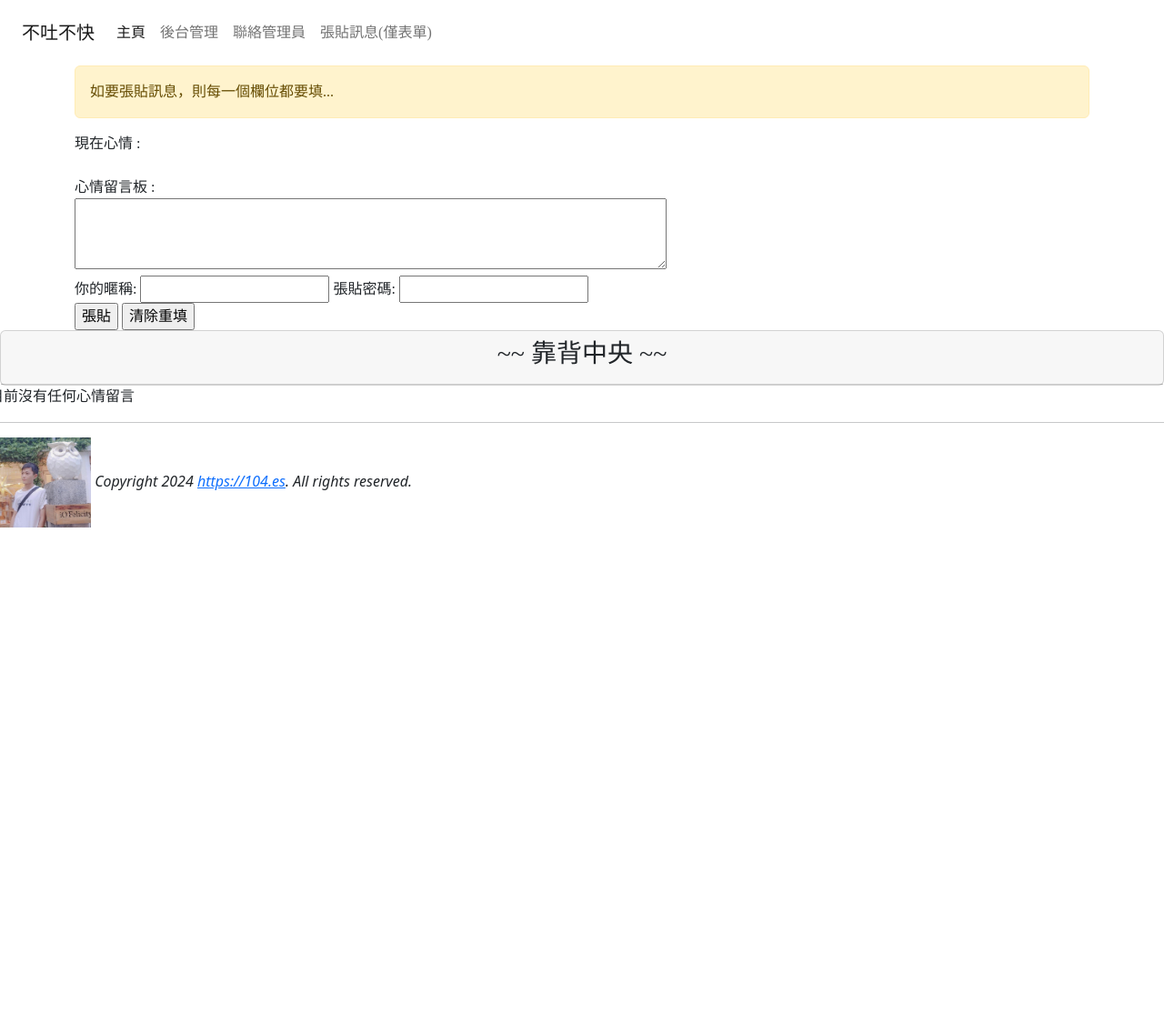
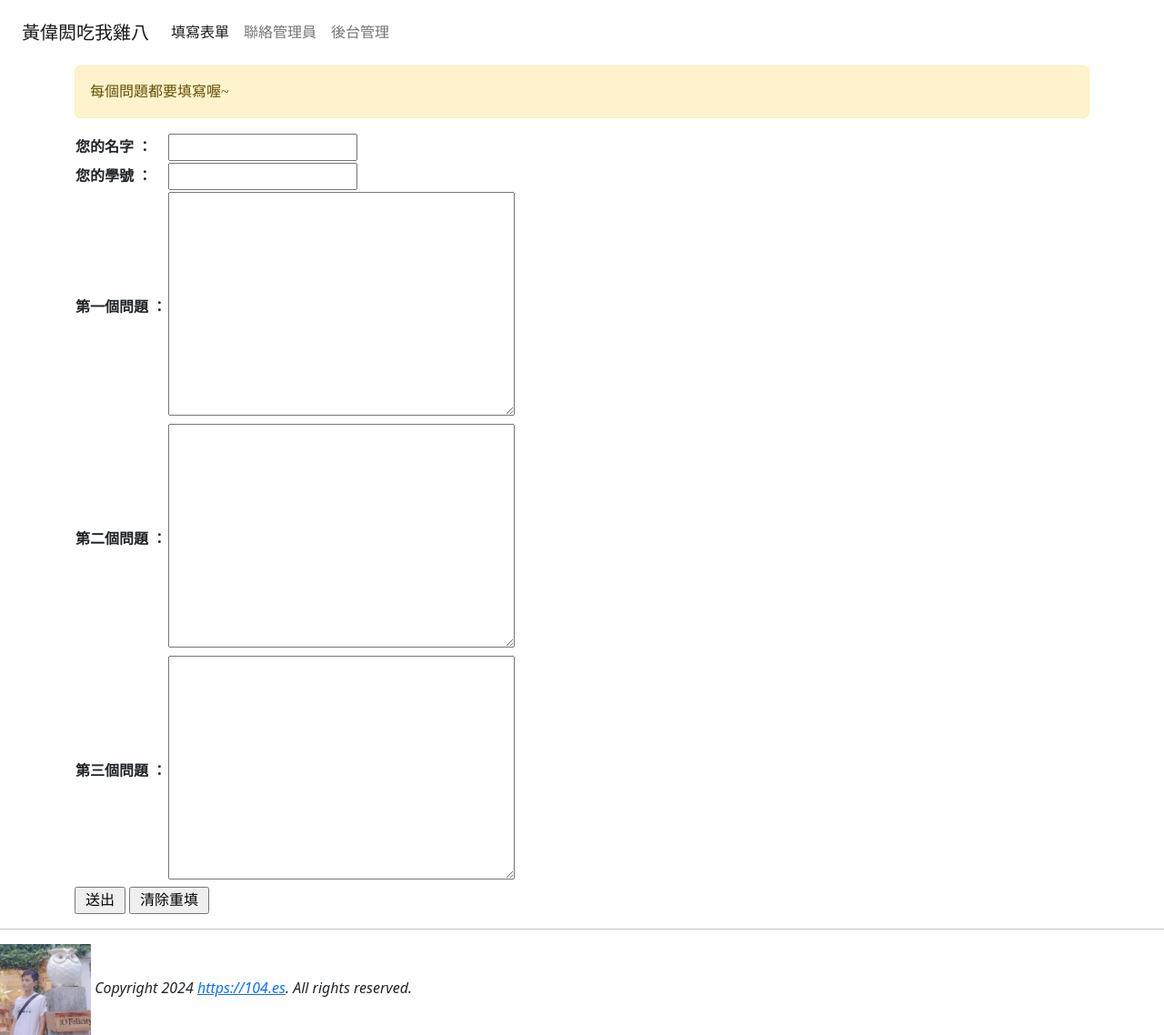
Before and after one commit to XiaoWang1212/questionnaire, a Django app: page / in a window 1280 px wide. Shown: the whole page at 91% size. Before the commit the page ends 580 px from the top, so only its background shows below. Run offline with Django 5.2, Linux system fonts and the light colour scheme; data that the repository does not hold is empty; some libraries are stand-ins or nearby versions.

Commit message:
complete whole file, I am very fast~

```diff
--- a/mysite/forms.py
+++ b/mysite/forms.py
@@ -6,14 +6,16 @@ class ContactForm(forms.Form):
     user_email = forms.EmailField(label=" 電子郵件 ")
     user_message = forms.CharField(label=" 你的意見 ", widget=forms.Textarea)
 
-class PostForm(forms.ModelForm):
+class Receive(forms.ModelForm):
+
     class Meta:
-        model = models.Post
-        fields = ['mood', 'nickname', 'message', 'del_pass']
+        model = models.Questionnaire
+        fields = ['name', 'student_ID', 'question1', 'question2', 'question3']
 
     def __init__(self, *args, **kwargs):
-        super(PostForm, self).__init__(*args, **kwargs)
-        self.fields['mood'].label = " 現在心情 "
-        self.fields['nickname'].label = " 你的暱稱 "
-        self.fields['message'].label = " 心情留言 "
-        self.fields['del_pass'].label = " 設定密碼 "
+        super(Receive, self).__init__(*args, **kwargs)
+        self.fields['name'].label = " 您的名字 "
+        self.fields['student_ID'].label = " 您的學號 "
+        self.fields['question1'].label = " 第一個問題 "
+        self.fields['question2'].label = " 第二個問題 "
+        self.fields['question3'].label = " 第三個問題 "
--- a/mysite/models.py
+++ b/mysite/models.py
@@ -1,3 +1,4 @@
+from typing import Any
 from django.db import models
 
 # Create your models here.
@@ -18,3 +19,13 @@ class Post(models.Model):
 
     def __str__(self):
         return self.message
+
+class Questionnaire(models.Model):
+    name = models.CharField(max_length=4)
+    student_ID = models.CharField(max_length=10)
+    question1 = models.TextField(null=False)
+    question2 = models.TextField(null=False)
+    question3 = models.TextField(null=False)
+
+    def __str__(self):
+        return self.name
--- a/mysite/views.py
+++ b/mysite/views.py
@@ -1,66 +1,11 @@
 from django.shortcuts import render, redirect
 from mysite import models, forms
 from django.core.mail import EmailMessage
-
-def index(request):
-    posts = models.Post.objects.filter(enabled=True).order_by('-pub_time')[:30]
-    moods = models.Mood.objects.all()
-
-    message = '如要張貼訊息，則每一個欄位都要填...'
-
-    if request.method == 'GET':
-        user_id = request.GET.get("user_id")
-        user_pass = request.GET.get("user_pass")
-        user_post = request.GET.get("user_post")
-        user_mood = request.GET.get("mood")
-
-        if user_id and user_pass and user_post and user_mood:
-            try:
-                mood = models.Mood.objects.get(status=user_mood)
-                post = models.Post(mood=mood, nickname=user_id, del_pass=user_pass, message=user_post)
-                post.save()
-                message = "成功儲存! 請記得您的編輯密碼【{}】! 訊息經審查後才會顯示。".format(user_pass)
-            except models.Mood.DoesNotExist:
-                message = "指定的心情不存在。"
-        else:
-            message = "如要張貼訊息，則每一個欄位都要填..."
-    return render(request, 'index_site.html', locals())
-
-def delpost(request, pid=None, del_pass=None):
-    if request.method == 'GET':
-        if del_pass and pid:
-            try:
-                post = models.Post.objects.get(id=pid)
-                if post.del_pass == del_pass:
-                    post.delete()
-            except:
-                pass
-        else:
-            message = "輸入錯誤"
-    return redirect('/')
 
 def listing(request):
     posts = models.Post.objects.filter(enabled=True).order_by('-pub_time')[:150]
     moods = models.Mood.objects.all()
     return render(request, 'listing.html', locals())
-
-def posting(request):
-    moods = models.Mood.objects.all()
-    message = '如要張貼訊息，則每一個欄位都要填...'
-
-    if request.method == 'POST':
-        user_id = request.POST.get("user_id")
-        user_pass = request.POST.get("user_pass")
-        user_post = request.POST.get("user_post")
-        user_mood = request.POST.get("mood")
-
-        if user_id != None:
-            mood = models.Mood.objects.get(status=user_mood)
-            post = models.Post(mood=mood, nickname=user_id, del_pass=user_pass, message=user_post)
-            post.save()
-            message = "成功儲存! 請記得您的編輯密碼【{}】! 訊息經審查後才會顯示。".format(user_pass)
-            return redirect('/list/')
-    return render(request, 'posting.html',locals())
 
 def contact(request):
     if request.method == 'POST':
@@ -88,15 +33,18 @@ def contact(request):
         form = forms.ContactForm()
     return render(request, 'contact.html', locals())
 
-def post2db(request):
+def fillQA(request):
     if request.method == 'POST':
-        post_form = forms.PostForm(request.POST)
-        if post_form.is_valid():
-            message = "成功儲存! 訊息經審查後才會顯示。"
-            post_form.save()
+        QA_form = forms.Receive(request.POST)
+        if QA_form.is_valid():
+            QA_form.save()
+            return redirect('thanks')
         else:
-            message ='如要張貼訊息，則每一個欄位都要填...'
+            message = "每個問題都要填寫喔~"
     else:
-        post_form = forms.PostForm()
-        message = '如要張貼訊息，則每一個欄位都要填...'
-    return render(request, 'post2db.html', locals())
+        QA_form = forms.Receive()
+        message = "每個問題都要填寫喔~"
+    return render(request, 'fillQA.html', locals())
+
+def thanks(request):
+    return render(request, 'thanks.html', locals())
--- a/templates/post2db.html
+++ b/templates/fillQA.html
@@ -1,17 +1,17 @@
 <!-- post2db.html (dj4ch08 project) -->
 {% extends "base.html" %}
-{% block title %}我有話要說{% endblock title %}
+{% block title %}問卷填寫{% endblock title %}
 {% block content %}
 <div class='container'>
 {% if message %}
     <div class="alert alert-warning">{{ message }}</div>
 {% endif %}
-    <form name="my form" action="." method="POST">
+    <form name="my questionnaire" action="." method="POST">
         {% csrf_token %}
-        <table>{{ post_form.as_table }}</table>
+        <table>{{ QA_form.as_table }}</table>
         <script src="https://www.google.com/recaptcha/api.js"></script>
         <div class="g-recaptcha" data-sitekey="6LdrQBIqAAAAANGRlzisXic9Rbhq3NRShOMaLIHj"></div>
-        <input type="submit" value=" 張貼 ">
+        <input type="submit" value=" 送出 ">
         <input type="reset" value=" 清除重填 ">
     </form>
 </div>
--- a/templates/header.html
+++ b/templates/header.html
@@ -3,7 +3,7 @@
     <div class='container-fluid'>
         <nav class='navbar navbar-expand-lg bg-body-tertiary'>
             <div class='container-fluid'>
-                <a class='navbar-brand' href='#'>不吐不快<a>
+                <a class='navbar-brand' href='#'>黃偉閎吃我雞八<a>
                 <button class='navbar-toggler' type='botton' data-bs-toggle='collapses'
                 data-bs-target="#navbarNavAltMarkup" aria-controls='navbarNavAltMarkup'
                 aria-expanded='false' aria-lable='Toggle navigation'>
@@ -11,10 +11,9 @@
                 </button>
                 <div class="collapse navbar-collapse" id="navbarNavAltMakeup">
                     <div class="navbar-nav">
-                        <a class="nav-link active" aria-current="page" href='/'>主頁</a>
+                        <a class="nav-link active" aria-current="page" href='/'>填寫表單</a>
+                        <a class="nav-link" href="/contact/">聯絡管理員</a>
                         <a class="nav-link" href="/admin/">後台管理</a>
-                        <a class="nav-link" href="/contact/">聯絡管理員</a>
-                        <a class="nav-link" href="/post2db/">張貼訊息(僅表單)</a>
                     </div>
                 </div>
             </div>
--- a/xiaowang/urls.py
+++ b/xiaowang/urls.py
@@ -17,15 +17,14 @@ Including another URLconf
 
 from django.contrib import admin
 from django.urls import path, include
-from mysite.views import index, delpost, contact, post2db
+from mysite.views import contact, fillQA, thanks
 from django.conf import settings
 from django.conf.urls.static import static
 
 urlpatterns = [
     path("admin/", admin.site.urls),
-    path("", index),
-    path("delpost/<int:pid>/<str:del_pass>/", delpost),
-    path("contact/", contact),
-    path("post2db/", post2db),
+    path("", fillQA),
+    path("contact/", contact, name='contact'),
+    path("thanks/", thanks, name='thanks'),
     path("captcha/", include("captcha.urls")),
 ]+static(settings.MEDIA_URL, document_root=settings.MEDIA_ROOT)
```
Also changed, not shown: mysite/admin.py (+3 -5 lines), templates/thanks.html (added, +11 -0 lines), db.sqlite3, mysite/migrations/0002_questionnaire.py (added).
